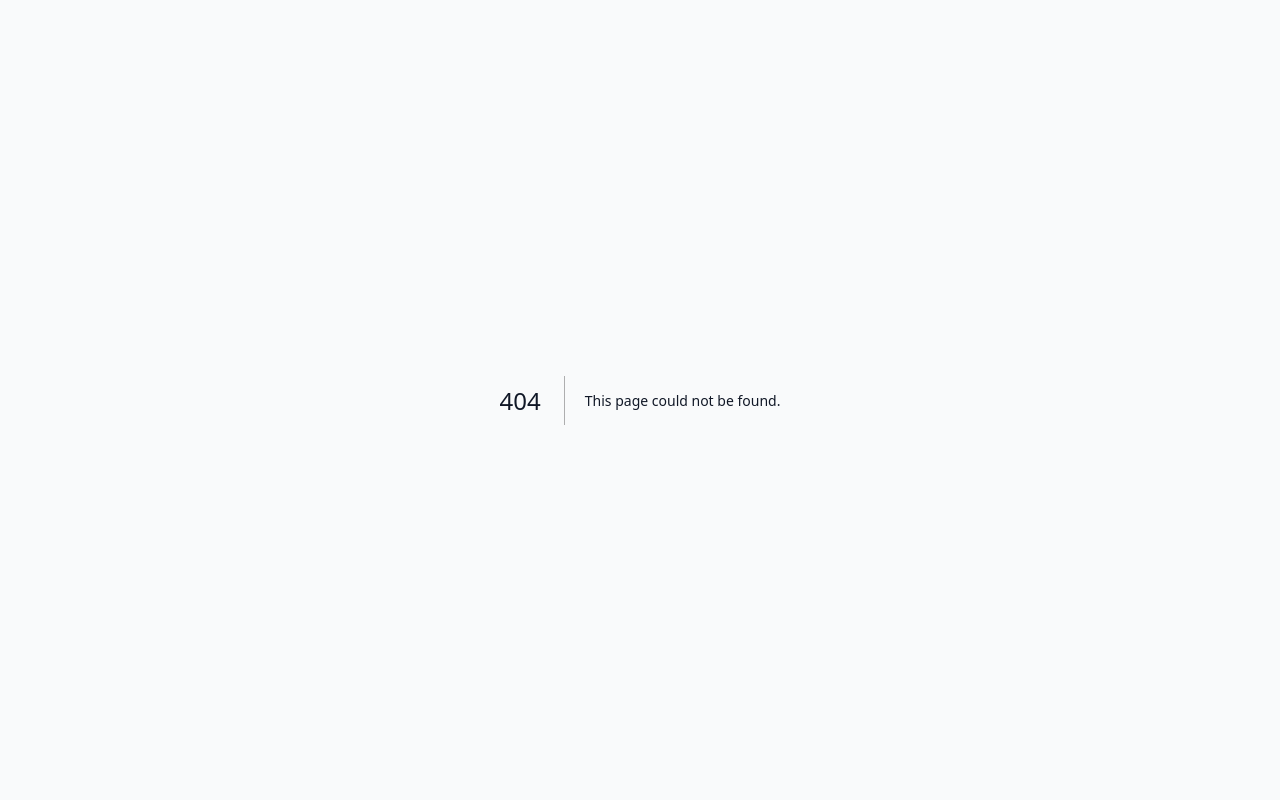
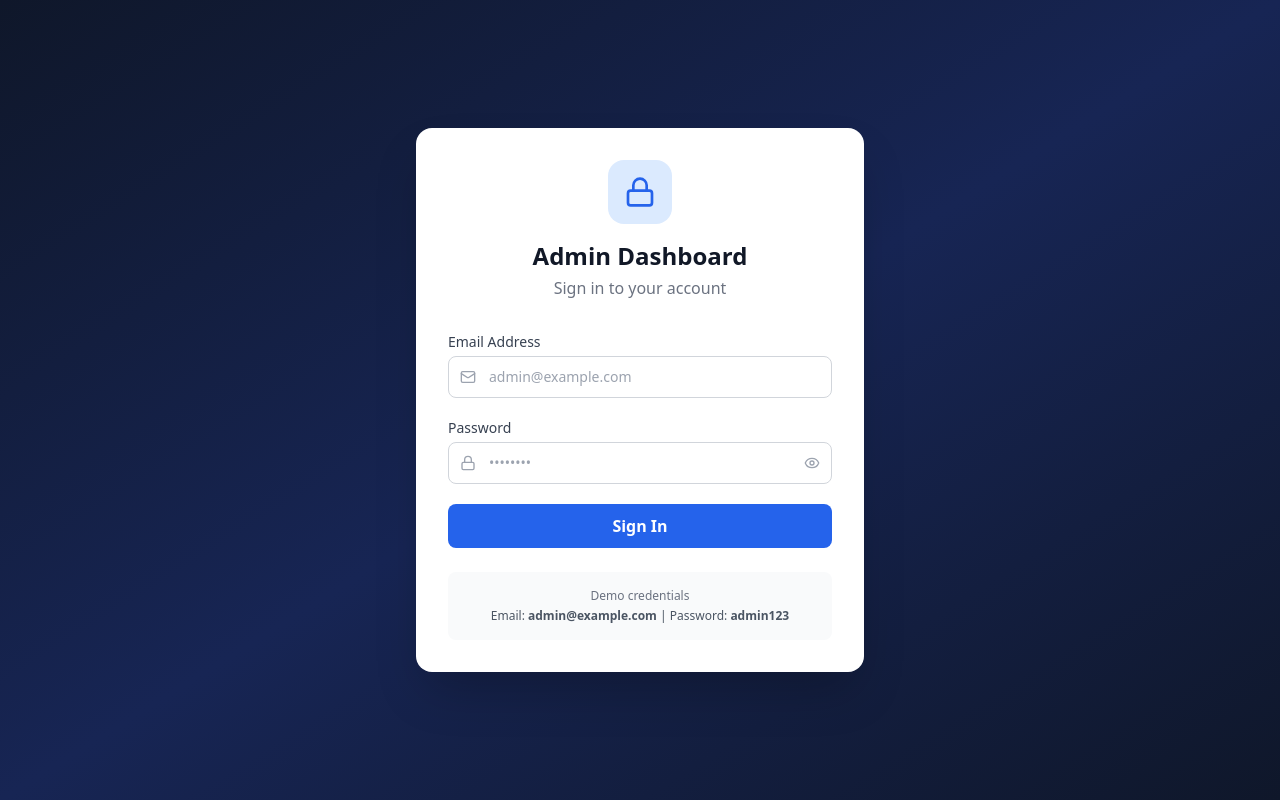
Before and after one commit to youzero1/dashboard-app-hamza-20260318, a Next.js app: page /login in a window 1280 px wide. Before the commit this address had no page. Built offline with nearby package versions, Linux system fonts and the light colour scheme.

Commit message:
Add src/app/login/page.tsx

```diff
--- /dev/null
+++ b/src/app/login/page.tsx
@@ -0,0 +1,117 @@
+'use client';
+
+import { useState } from 'react';
+import { useRouter } from 'next/navigation';
+import { Lock, Mail, Eye, EyeOff } from 'lucide-react';
+
+export default function LoginPage() {
+  const router = useRouter();
+  const [email, setEmail] = useState('');
+  const [password, setPassword] = useState('');
+  const [showPassword, setShowPassword] = useState(false);
+  const [error, setError] = useState('');
+  const [loading, setLoading] = useState(false);
+
+  const handleSubmit = async (e: React.FormEvent) => {
+    e.preventDefault();
+    setError('');
+    setLoading(true);
+
+    try {
+      const res = await fetch('/api/auth', {
+        method: 'POST',
+        headers: { 'Content-Type': 'application/json' },
+        body: JSON.stringify({ email, password }),
+      });
+
+      const data = await res.json();
+
+      if (res.ok) {
+        router.push('/dashboard');
+        router.refresh();
+      } else {
+        setError(data.error || 'Login failed');
+      }
+    } catch {
+      setError('Network error. Please try again.');
+    } finally {
+      setLoading(false);
+    }
+  };
+
+  return (
+    <div className="min-h-screen bg-gradient-to-br from-slate-900 via-blue-950 to-slate-900 flex items-center justify-center p-4">
+      <div className="w-full max-w-md">
+        <div className="bg-white rounded-2xl shadow-2xl p-8">
+          <div className="text-center mb-8">
+            <div className="inline-flex items-center justify-center w-16 h-16 bg-blue-100 rounded-2xl mb-4">
+              <Lock className="w-8 h-8 text-blue-600" />
+            </div>
+            <h1 className="text-2xl font-bold text-gray-900">Admin Dashboard</h1>
+            <p className="text-gray-500 mt-1">Sign in to your account</p>
+          </div>
+
+          <form onSubmit={handleSubmit} className="space-y-5">
+            <div>
+              <label className="block text-sm font-medium text-gray-700 mb-1">Email Address</label>
+              <div className="relative">
+                <Mail className="absolute left-3 top-1/2 -translate-y-1/2 w-4 h-4 text-gray-400" />
+                <input
+                  type="email"
+                  value={email}
+                  onChange={(e) => setEmail(e.target.value)}
+                  className="w-full pl-10 pr-4 py-2.5 border border-gray-300 rounded-lg focus:outline-none focus:ring-2 focus:ring-blue-500 focus:border-transparent text-sm"
+                  placeholder="admin@example.com"
+                  required
+                />
+              </div>
+            </div>
+
+            <div>
+              <label className="block text-sm font-medium text-gray-700 mb-1">Password</label>
+              <div className="relative">
+                <Lock className="absolute left-3 top-1/2 -translate-y-1/2 w-4 h-4 text-gray-400" />
+                <input
+                  type={showPassword ? 'text' : 'password'}
+                  value={password}
+                  onChange={(e) => setPassword(e.target.value)}
+                  className="w-full pl-10 pr-10 py-2.5 border border-gray-300 rounded-lg focus:outline-none focus:ring-2 focus:ring-blue-500 focus:border-transparent text-sm"
+                  placeholder="••••••••"
+                  required
+                />
+                <button
+                  type="button"
+                  onClick={() => setShowPassword(!showPassword)}
+                  className="absolute right-3 top-1/2 -translate-y-1/2 text-gray-400 hover:text-gray-600"
+                >
+                  {showPassword ? <EyeOff className="w-4 h-4" /> : <Eye className="w-4 h-4" />}
+                </button>
+              </div>
+            </div>
+
+            {error && (
+              <div className="bg-red-50 border border-red-200 rounded-lg p-3 text-sm text-red-600">
+                {error}
+              </div>
+            )}
+
+            <button
+              type="submit"
+              disabled={loading}
+              className="w-full bg-blue-600 hover:bg-blue-700 disabled:bg-blue-400 text-white font-semibold py-2.5 rounded-lg transition-colors duration-200"
+            >
+              {loading ? 'Signing in...' : 'Sign In'}
+            </button>
+          </form>
+
+          <div className="mt-6 p-4 bg-gray-50 rounded-lg">
+            <p className="text-xs text-gray-500 text-center">Demo credentials</p>
+            <p className="text-xs text-gray-600 text-center mt-1">
+              Email: <strong>admin@example.com</strong> | Password: <strong>admin123</strong>
+            </p>
+          </div>
+        </div>
+      </div>
+    </div>
+  );
+}
```
